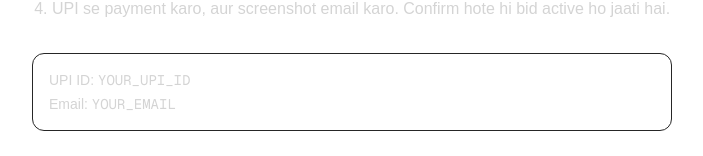
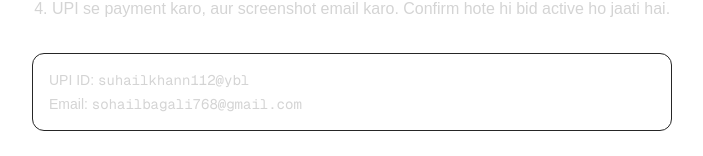
Before and after one commit to Beingsohailk/opsmandi, a Next.js app: page /pricing in a window 1280 px wide. Shown: the part 533-689 px from the top of the page, without its empty margins (288-991 px from the left). Built offline with nearby package versions, Linux system fonts and the light colour scheme.

Commit message:
Dark thanks page, fix submit page

```diff
--- a/app/pricing/page.tsx
+++ b/app/pricing/page.tsx
@@ -45,8 +45,8 @@
       </ol>
 
       <div className="mt-8 rounded-xl border border-neutral-800 p-4 text-sm text-neutral-300">
-        <p>UPI ID: <span className="font-mono">YOUR_UPI_ID</span></p>
-        <p className="mt-1">Email: <span className="font-mono">YOUR_EMAIL</span></p>
+        <p>UPI ID: <span className="font-mono">suhailkhann112@ybl</span></p>
+        <p className="mt-1">Email: <span className="font-mono">sohailbagali768@gmail.com</span></p>
       </div>
 
       <p className="mt-6 text-xs text-neutral-500">
```
